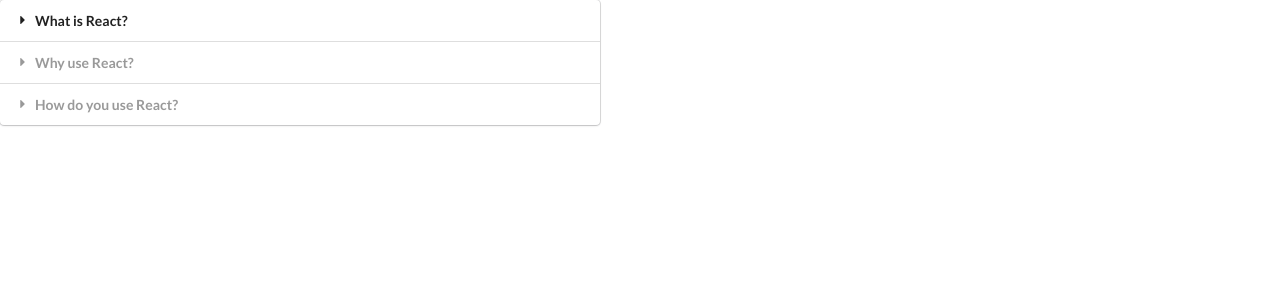
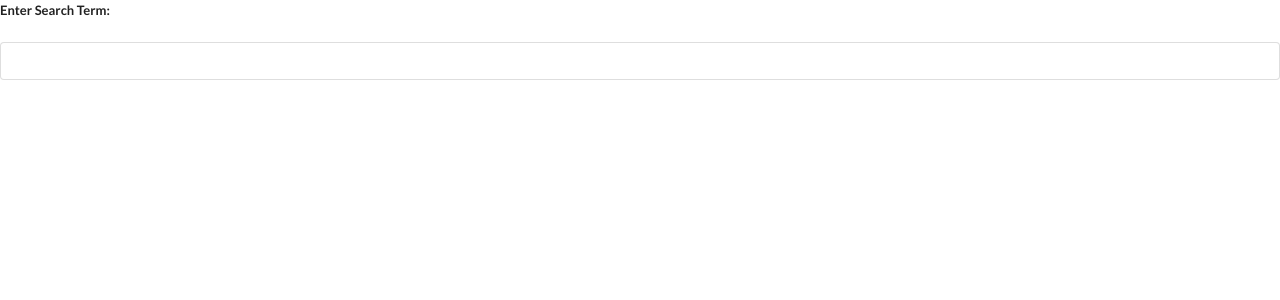
Before and after one commit to MichaelWhitt/widgets, a React (Create React App) app: page / in a window 1280 px wide. Shown: the top 300 px of the page. Built offline with nearby package versions, Linux system fonts and the light colour scheme.

Commit message:
add search component

```diff
--- a/src/App.js
+++ b/src/App.js
@@ -1,5 +1,6 @@
 import React from 'react';
 import Accordion from './components/Accordion';
+import Search from './components/Search';
 
 const items = [
     {
@@ -19,7 +20,8 @@ const items = [
 export default () => {
     return (
     <div>
-        <Accordion items={items}/>
+        {/* <Accordion items={items}/> */}
+        <Search/>
     </div>
     )
 }
--- /dev/null
+++ b/src/components/Search.js
@@ -0,0 +1,24 @@
+import React, {useState} from "react";
+
+const Search = () => {
+
+    const [term, setTerm] = useState('');
+
+    return (
+    <div>
+        <div className="ui form">
+            <div className="field">
+                <label>Enter Search Term: </label>
+                <h6>{term}</h6>
+                <input
+                value={term}
+                onChange={e => setTerm(e.target.value)}
+                className="input"
+                ></input>
+            </div>
+        </div>
+    </div>
+    )
+}
+
+export default Search;
```
